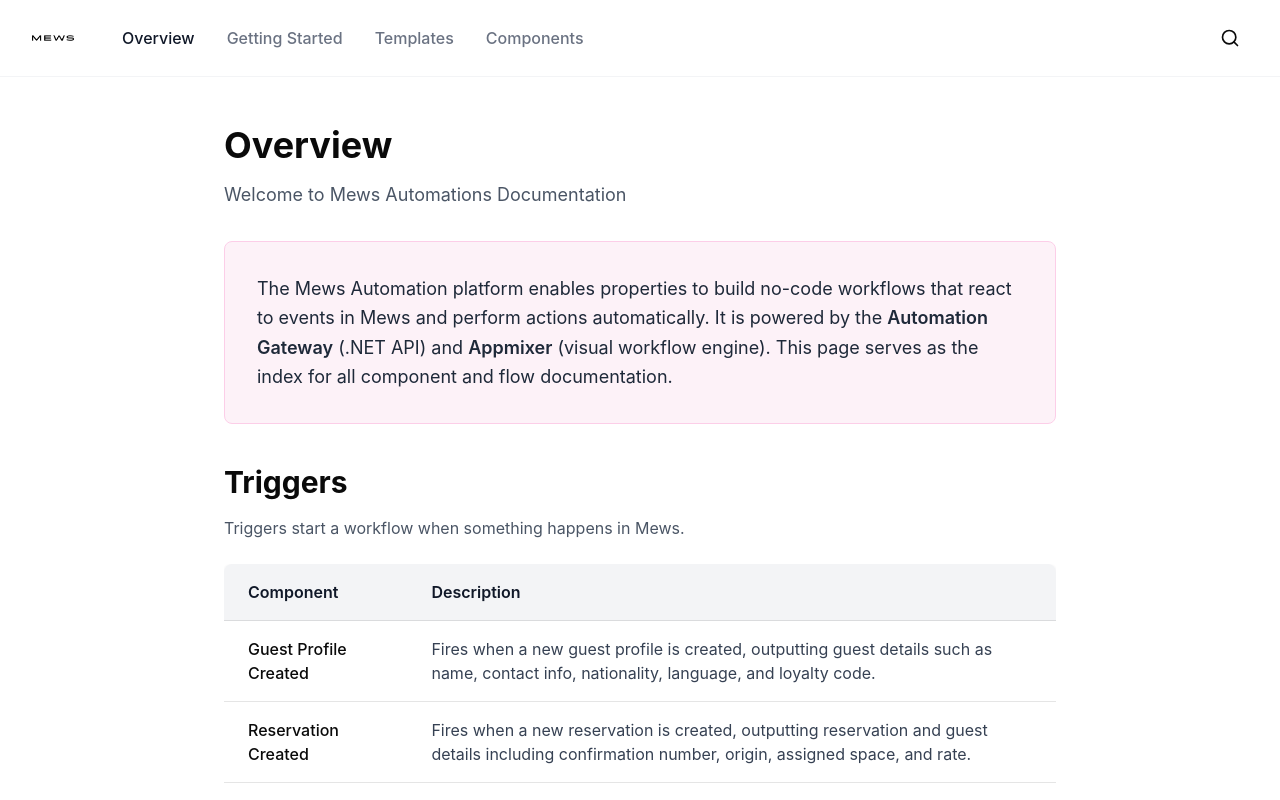
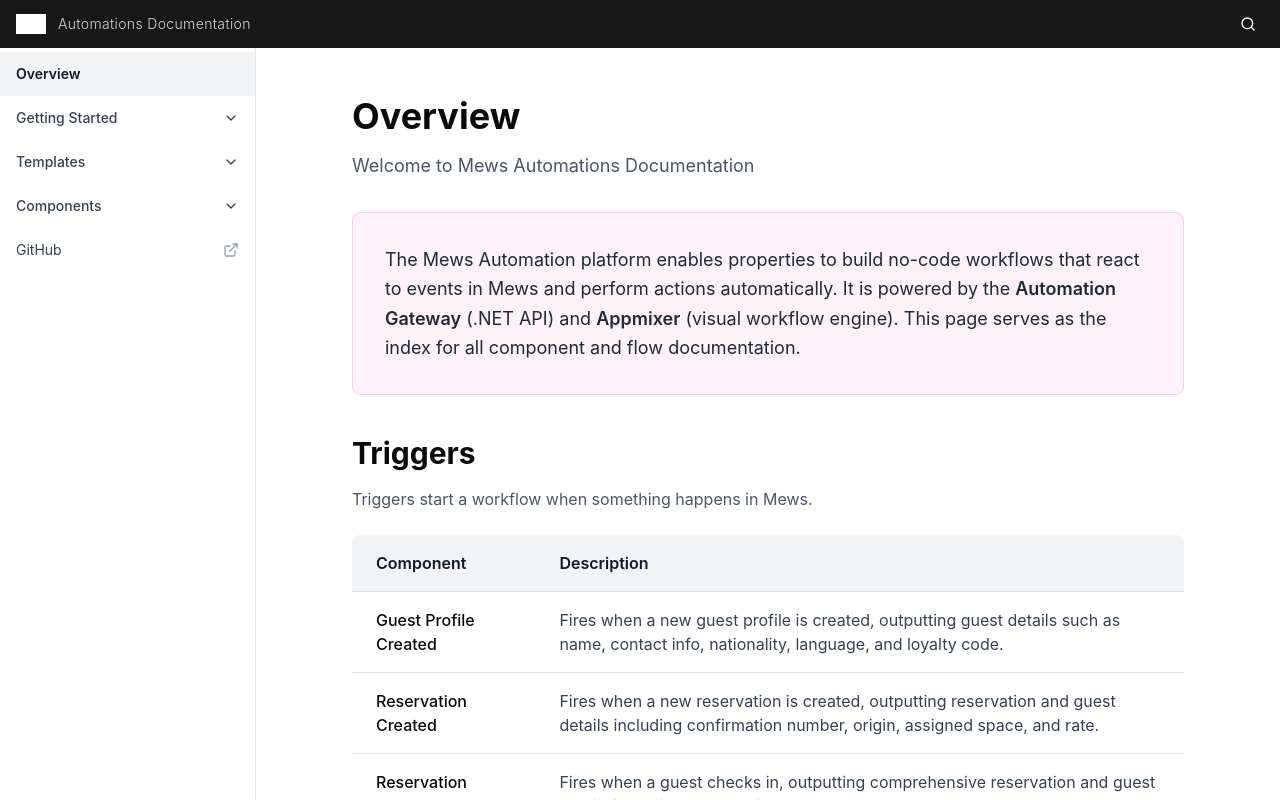
Before and after one commit to CarlosMewsGX/mews-automations-documentation, a React (Vite) app: page / in a window 1280 px wide. Built offline with nearby package versions, Linux system fonts and the light colour scheme.

Commit message:
Redesign layout: Carbon Design System-style dark header + persistent accordion sidebar

```diff
--- a/src/app/App.tsx
+++ b/src/app/App.tsx
@@ -1,131 +1,44 @@
 import { useState } from 'react';
-import { Search } from 'lucide-react';
+import { Search, ChevronDown, ExternalLink } from 'lucide-react';
 import mewsLogo from '../imports/mews-systems-logo-vector.png';
 import { GettingStartedSection } from './components/GettingStartedSection';
 import { TemplatesSection } from './components/TemplatesSection';
 import { OverviewSection } from './components/OverviewSection';
 import { ComponentsSection } from './components/ComponentsSection';
 
-export default function App() {
-  const [activeSection, setActiveSection] = useState('overview');
+const gettingStartedItems = [
+  { id: 'what-are-automations', label: 'What are Automations?' },
+  { id: 'key-concepts', label: 'Key concepts' },
+  { id: 'accessing-automations', label: 'Accessing' },
+  { id: 'automations-dashboard', label: 'Dashboard' },
+  { id: 'creating-first-automation', label: 'First automation' },
+  { id: 'flow-designer', label: 'Flow designer' },
+  { id: 'adding-components', label: 'Adding components' },
+  { id: 'connecting-components', label: 'Connecting' },
+  { id: 'configuring-components', label: 'Configuring' },
+  { id: 'using-variables', label: 'Variables' },
+  { id: 'modifiers', label: 'Modifiers' },
+  { id: 'mews-components', label: 'Mews components' },
+  { id: 'utility-components', label: 'Utilities' },
+  { id: 'starting-stopping-testing', label: 'Start / Stop / Test' },
+  { id: 'action-log', label: 'Action Log' },
+  { id: 'using-templates', label: 'Templates' },
+  { id: 'best-practices', label: 'Best practices' },
+  { id: 'troubleshooting', label: 'Troubleshooting' },
+];
 
-  return (
-    <div className="size-full flex flex-col bg-white">
-      {/* Header */}
-      <header className="border-b border-gray-100 bg-white">
-        <div className="px-8 py-5 flex items-center justify-between">
-          <div className="flex items-center gap-12">
-            <div className="flex items-center">
-              <img src={mewsLogo} alt="Mews" className="h-7 w-auto cursor-pointer" onClick={() => setActiveSection('overview')} />
-            </div>
-            <nav className="hidden md:flex items-center gap-8">
-              {[
-                { key: 'overview', label: 'Overview' },
-                { key: 'getting-started', label: 'Getting Started' },
-                { key: 'templates', label: 'Templates' },
-                { key: 'components', label: 'Components' },
-              ].map((tab) => (
-                <button
-                  key={tab.key}
-                  onClick={() => setActiveSection(tab.key)}
-                  className={`text-base transition-colors ${activeSection === tab.key ? 'text-gray-900' : 'text-gray-500 hover:text-gray-700'}`}
-                >
-                  {tab.label}
-                </button>
-              ))}
-            </nav>
-          </div>
-          <div className="flex items-center gap-4">
-            <button className="p-2 hover:bg-gray-100 rounded-full transition-colors">
-              <Search className="w-5 h-5" />
-            </button>
-          </div>
-        </div>
-      </header>
+const templateItems = [
+  { id: 'upgrade-room-loyalty', label: 'Upgrade Room for Loyalty Members' },
+  { id: 'welcome-gift-vip', label: 'Welcome Gift for VIP Guests' },
+];
 
-      {/* Main Content */}
-      <main className="flex-1 flex overflow-hidden">
-        <div className="flex flex-1 overflow-hidden">
-          {/* Getting Started sidebar */}
-          {activeSection === 'getting-started' && (
-            <aside className="w-64 flex-shrink-0 border-r border-gray-200 bg-gradient-to-b from-pink-50 to-white h-full overflow-y-auto">
-              <div className="p-4">
-                <h3 className="text-xs font-semibold text-gray-500 uppercase tracking-wider mb-4">Guide Navigation</h3>
-                <nav className="space-y-1">
-                  {[
-                    { id: 'what-are-automations', label: 'What are Automations?', num: '1' },
-                    { id: 'key-concepts', label: 'Key concepts', num: '2' },
-                    { id: 'accessing-automations', label: 'Accessing', num: '3' },
-                    { id: 'automations-dashboard', label: 'Dashboard', num: '4' },
-                    { id: 'creating-first-automation', label: 'First automation', num: '5' },
-                    { id: 'flow-designer', label: 'Flow designer', num: '6' },
-                    { id: 'adding-components', label: 'Adding components', num: '7' },
-                    { id: 'connecting-components', label: 'Connecting', num: '8' },
-                    { id: 'configuring-components', label: 'Configuring', num: '9' },
-                    { id: 'using-variables', label: 'Variables', num: '10' },
-                    { id: 'modifiers', label: 'Modifiers', num: '11' },
-                    { id: 'mews-components', label: 'Mews components', num: '12' },
-                    { id: 'utility-components', label: 'Utilities', num: '13' },
-                    { id: 'starting-stopping-testing', label: 'Start/Stop/Test', num: '14' },
-                    { id: 'action-log', label: 'Action Log', num: '15' },
-                    { id: 'using-templates', label: 'Templates', num: '16' },
-                    { id: 'best-practices', label: 'Best practices', num: '17' },
-                    { id: 'troubleshooting', label: 'Troubleshooting', num: '18' },
-                  ].map((item) => (
-                    <a key={item.id} href={`#${item.id}`} className="flex items-start gap-2 px-3 py-2 text-sm text-gray-700 hover:bg-pink-100 hover:text-pink-700 rounded-md transition-colors group">
-                      <span className="text-pink-600 font-semibold text-xs mt-0.5 flex-shrink-0">{item.num}.</span>
-                      <span className="leading-tight">{item.label}</span>
-                    </a>
-                  ))}
-                </nav>
-              </div>
-            </aside>
-          )}
-
-          {/* Templates sidebar */}
-          {activeSection === 'templates' && (
-            <aside className="w-64 flex-shrink-0 border-r border-gray-200 bg-gradient-to-b from-pink-50 to-white h-full overflow-y-auto">
-              <div className="p-4">
-                <h3 className="text-xs font-semibold text-gray-500 uppercase tracking-wider mb-4">Available Templates</h3>
-                <nav className="space-y-1">
-                  {[
-                    { id: 'upgrade-room-loyalty', label: 'Upgrade Room for Loyalty Members', num: '1' },
-                    { id: 'welcome-gift-vip', label: 'Welcome Gift for VIP Guests', num: '2' },
-                  ].map((item) => (
-                    <a key={item.id} href={`#${item.id}`} className="flex items-start gap-2 px-3 py-2 text-sm text-gray-700 hover:bg-pink-100 hover:text-pink-700 rounded-md transition-colors group">
-                      <span className="text-pink-600 font-semibold text-xs mt-0.5 flex-shrink-0">{item.num}.</span>
-                      <span className="leading-tight">{item.label}</span>
-                    </a>
-                  ))}
-                </nav>
-              </div>
-            </aside>
-          )}
-
-          {/* Components sidebar */}
-          {activeSection === 'components' && (
-            <aside className="w-64 flex-shrink-0 border-r border-gray-200 bg-gradient-to-b from-pink-50 to-white h-full overflow-y-auto">
-              <div className="p-4">
-                <h3 className="text-xs font-semibold text-gray-500 uppercase tracking-wider mb-4">Component Library</h3>
-                <nav className="space-y-4 pb-16">
-                  <div>
-                    <h4 className="text-xs font-semibold text-pink-600 uppercase tracking-wider mb-2">Triggers</h4>
-                    <div className="space-y-1">
-                      {[
+const triggerItems = [
   { id: 'guest-profile-created', label: 'Guest Profile Created' },
   { id: 'reservation-created', label: 'Reservation Created' },
   { id: 'reservation-checked-in', label: 'Reservation Checked In' },
-                      ].map((item) => (
-                        <a key={item.id} href={`#${item.id}`} className="block px-3 py-2 text-sm text-gray-700 hover:bg-pink-100 hover:text-pink-700 rounded-md transition-colors">
-                          {item.label}
-                        </a>
-                      ))}
-                    </div>
-                  </div>
-                  <div>
-                    <h4 className="text-xs font-semibold text-pink-600 uppercase tracking-wider mb-2">Actions</h4>
-                    <div className="space-y-1">
-                      {[
+];
+
+const actionItems = [
   { id: 'send-sms', label: 'Send SMS' },
   { id: 'upgrade-room-category', label: 'Upgrade Assigned Room Category' },
   { id: 'get-services', label: 'Get Services' },
@@ -144,18 +57,184 @@
   { id: 'get-occupancy', label: 'Get Occupancy' },
   { id: 'get-products', label: 'Get Products' },
   { id: 'get-products-for-reservations', label: 'Get Products For Reservations' },
-                      ].map((item) => (
-                        <a key={item.id} href={`#${item.id}`} className="block px-3 py-2 text-sm text-gray-700 hover:bg-pink-100 hover:text-pink-700 rounded-md transition-colors">
+];
+
+export default function App() {
+  const [activeSection, setActiveSection] = useState('overview');
+  const [expanded, setExpanded] = useState<string[]>([]);
+
+  const toggleExpand = (key: string) => {
+    setExpanded(prev =>
+      prev.includes(key) ? prev.filter(k => k !== key) : [...prev, key]
+    );
+  };
+
+  const navigate = (section: string) => {
+    setActiveSection(section);
+    if (!expanded.includes(section)) {
+      setExpanded(prev => [...prev, section]);
+    }
+  };
+
+  const navigateToAnchor = (section: string, id: string) => {
+    setActiveSection(section);
+    setTimeout(() => {
+      const el = document.getElementById(id);
+      if (el) el.scrollIntoView({ behavior: 'smooth', block: 'start' });
+    }, 50);
+  };
+
+  return (
+    <div className="size-full flex flex-col bg-white">
+
+      {/* Header */}
+      <header className="flex-shrink-0 bg-neutral-900 text-white">
+        <div className="px-4 h-12 flex items-center justify-between">
+          <div className="flex items-center gap-3 cursor-pointer" onClick={() => navigate('overview')}>
+            <img
+              src={mewsLogo}
+              alt="Mews"
+              className="h-5 w-auto"
+              style={{ filter: 'brightness(0) invert(1)' }}
+            />
+            <span className="text-sm text-neutral-300 font-light tracking-wide">Automations Documentation</span>
+          </div>
+          <button className="p-2 hover:bg-white/10 rounded transition-colors">
+            <Search className="w-4 h-4" />
+          </button>
+        </div>
+      </header>
+
+      {/* Body */}
+      <main className="flex-1 flex overflow-hidden">
+
+        {/* Sidebar */}
+        <aside className="w-64 flex-shrink-0 border-r border-gray-200 h-full overflow-y-auto bg-white">
+          <nav className="py-1">
+
+            {/* Overview */}
+            <button
+              onClick={() => navigate('overview')}
+              className={`w-full text-left px-4 py-3 text-sm transition-colors flex items-center justify-between
+                ${activeSection === 'overview'
+                  ? 'bg-gray-100 text-gray-900 font-semibold'
+                  : 'text-gray-700 hover:bg-gray-50'}`}
+            >
+              Overview
+            </button>
+
+            {/* Getting Started */}
+            <div>
+              <button
+                onClick={() => { navigate('getting-started'); toggleExpand('getting-started'); }}
+                className={`w-full text-left px-4 py-3 text-sm flex items-center justify-between transition-colors
+                  ${activeSection === 'getting-started'
+                    ? 'bg-gray-100 text-gray-900 font-semibold'
+                    : 'text-gray-700 hover:bg-gray-50'}`}
+              >
+                <span>Getting Started</span>
+                <ChevronDown className={`w-4 h-4 flex-shrink-0 transition-transform duration-200 ${expanded.includes('getting-started') ? 'rotate-180' : ''}`} />
+              </button>
+              {expanded.includes('getting-started') && (
+                <div className="border-l border-gray-200 ml-4">
+                  {gettingStartedItems.map(item => (
+                    <button
+                      key={item.id}
+                      onClick={() => navigateToAnchor('getting-started', item.id)}
+                      className="w-full text-left pl-4 pr-4 py-2 text-sm text-gray-500 hover:bg-gray-50 hover:text-gray-900 transition-colors"
+                    >
                       {item.label}
-                        </a>
+                    </button>
                   ))}
                 </div>
+              )}
             </div>
+
+            {/* Templates */}
+            <div>
+              <button
+                onClick={() => { navigate('templates'); toggleExpand('templates'); }}
+                className={`w-full text-left px-4 py-3 text-sm flex items-center justify-between transition-colors
+                  ${activeSection === 'templates'
+                    ? 'bg-gray-100 text-gray-900 font-semibold'
+                    : 'text-gray-700 hover:bg-gray-50'}`}
+              >
+                <span>Templates</span>
+                <ChevronDown className={`w-4 h-4 flex-shrink-0 transition-transform duration-200 ${expanded.includes('templates') ? 'rotate-180' : ''}`} />
+              </button>
+              {expanded.includes('templates') && (
+                <div className="border-l border-gray-200 ml-4">
+                  {templateItems.map(item => (
+                    <button
+                      key={item.id}
+                      onClick={() => navigateToAnchor('templates', item.id)}
+                      className="w-full text-left pl-4 pr-4 py-2 text-sm text-gray-500 hover:bg-gray-50 hover:text-gray-900 transition-colors"
+                    >
+                      {item.label}
+                    </button>
+                  ))}
+                </div>
+              )}
+            </div>
+
+            {/* Components */}
+            <div>
+              <button
+                onClick={() => { navigate('components'); toggleExpand('components'); }}
+                className={`w-full text-left px-4 py-3 text-sm flex items-center justify-between transition-colors
+                  ${activeSection === 'components'
+                    ? 'bg-gray-100 text-gray-900 font-semibold'
+                    : 'text-gray-700 hover:bg-gray-50'}`}
+              >
+                <span>Components</span>
+                <ChevronDown className={`w-4 h-4 flex-shrink-0 transition-transform duration-200 ${expanded.includes('components') ? 'rotate-180' : ''}`} />
+              </button>
+              {expanded.includes('components') && (
+                <div className="border-l border-gray-200 ml-4">
+                  <div className="pl-4 pr-4 pt-2 pb-1 text-xs font-semibold text-gray-400 uppercase tracking-wider">
+                    Triggers
+                  </div>
+                  {triggerItems.map(item => (
+                    <button
+                      key={item.id}
+                      onClick={() => navigateToAnchor('components', item.id)}
+                      className="w-full text-left pl-4 pr-4 py-2 text-sm text-gray-500 hover:bg-gray-50 hover:text-gray-900 transition-colors"
+                    >
+                      {item.label}
+                    </button>
+                  ))}
+                  <div className="pl-4 pr-4 pt-3 pb-1 text-xs font-semibold text-gray-400 uppercase tracking-wider">
+                    Actions
+                  </div>
+                  {actionItems.map(item => (
+                    <button
+                      key={item.id}
+                      onClick={() => navigateToAnchor('components', item.id)}
+                      className="w-full text-left pl-4 pr-4 py-2 text-sm text-gray-500 hover:bg-gray-50 hover:text-gray-900 transition-colors"
+                    >
+                      {item.label}
+                    </button>
+                  ))}
+                  <div className="pb-4" />
+                </div>
+              )}
+            </div>
+
+            {/* GitHub */}
+            <a
+              href="https://github.com/CarlosMewsGX/mews-automations-documentation"
+              target="_blank"
+              rel="noopener noreferrer"
+              className="w-full text-left px-4 py-3 text-sm text-gray-700 hover:bg-gray-50 flex items-center justify-between transition-colors"
+            >
+              <span>GitHub</span>
+              <ExternalLink className="w-4 h-4 text-gray-400 flex-shrink-0" />
+            </a>
+
           </nav>
-              </div>
         </aside>
-          )}
 
+        {/* Main Content */}
         <div className="flex-1 overflow-y-auto">
           <div className="max-w-4xl mx-auto px-8 py-12">
             <div className="mb-8">
@@ -172,7 +251,6 @@
                 {activeSection === 'components' && 'Browse available automation components'}
               </p>
             </div>
-
             <div className="space-y-10">
               {activeSection === 'getting-started' && <GettingStartedSection />}
               {activeSection === 'templates' && <TemplatesSection />}
@@ -181,7 +259,7 @@
             </div>
           </div>
         </div>
-        </div>
+
       </main>
     </div>
   );
```
Lines whose indentation alone changed are shown as unchanged.
